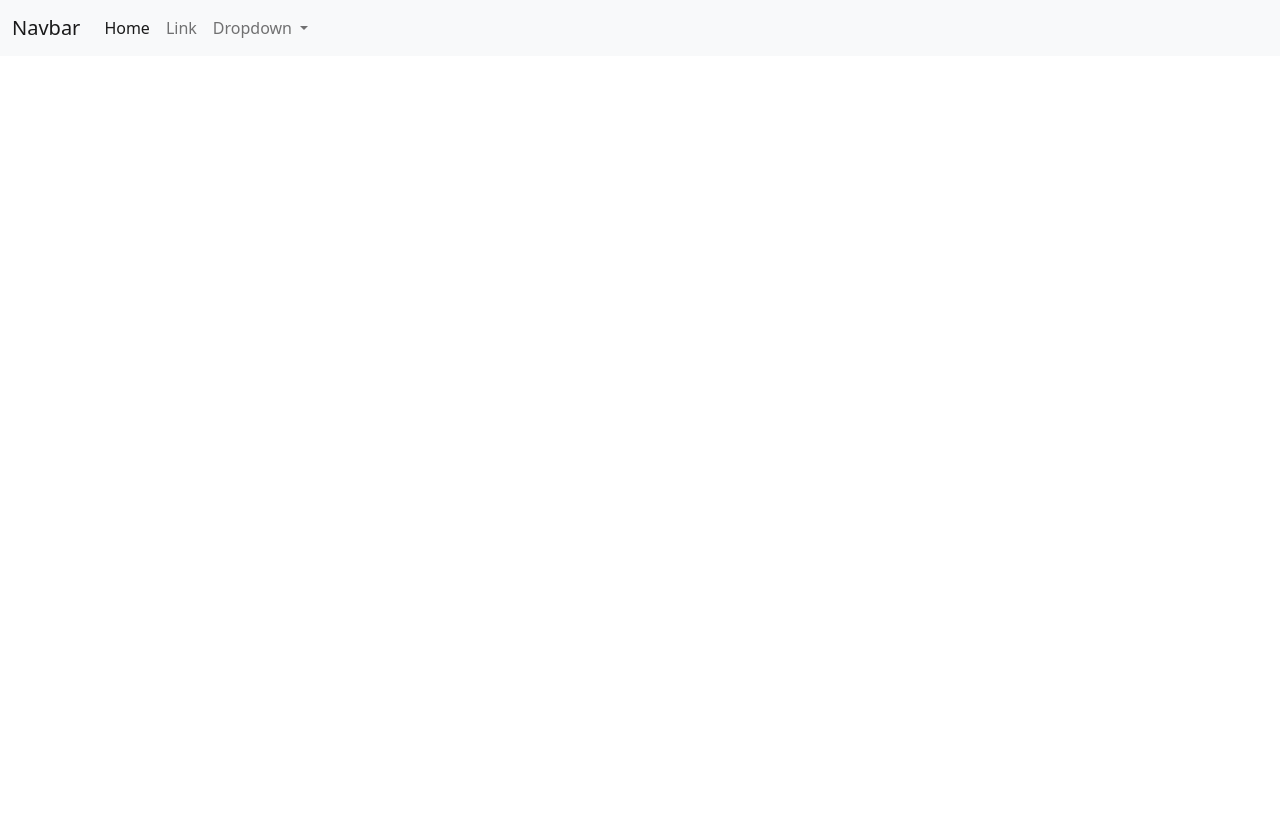
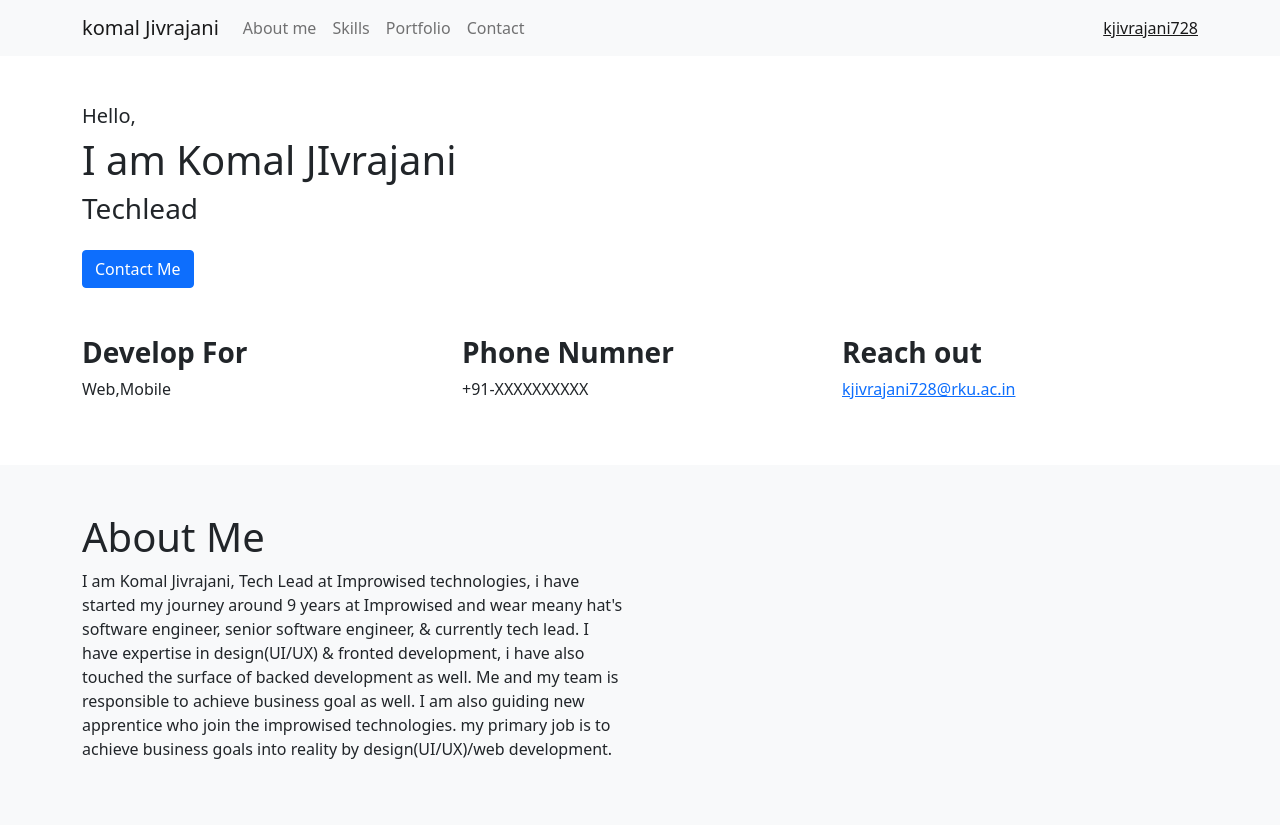
Before and after one commit to kjivrajani/Portfolio, a plain HTML site: page index.html in a window 1280 px wide. Before the commit the page ends 800 px from the top, so only its background shows below. Drawn offline with nearby package versions, Linux system fonts and the light colour scheme.

Commit message:
updat index.html

```diff
--- a/index.html
+++ b/index.html
@@ -12,36 +12,94 @@
   </head>
   <body>
     <nav class="navbar navbar-expand-lg navbar-light bg-light">
-        <div class="container-fluid">
-          <a class="navbar-brand" href="#">Navbar</a>
-          <button class="navbar-toggler" type="button" data-bs-toggle="collapse" data-bs-target="#navbarSupportedContent" aria-controls="navbarSupportedContent" aria-expanded="false" aria-label="Toggle navigation">
+        <div class="container">
+          <a class="navbar-brand" href="#">komal Jivrajani</a>
+          <button class="navbar-toggler" type="button" data-bs-toggle="collapse" data-bs-target="#navbarText" aria-controls="navbarText" aria-expanded="false" aria-label="Toggle navigation">
             <span class="navbar-toggler-icon"></span>
           </button>
-          <div class="collapse navbar-collapse" id="navbarSupportedContent">
+          <div class="collapse navbar-collapse" id="navbarText">
             <ul class="navbar-nav me-auto mb-2 mb-lg-0">
               <li class="nav-item">
-                <a class="nav-link active" aria-current="page" href="#">Home</a>
+                <a class="nav-link" aria-current="page" href="/#aboutme">About me</a>
               </li>
               <li class="nav-item">
-                <a class="nav-link" href="#">Link</a>
+                <a class="nav-link" href="/#skills">Skills</a>
               </li>
-              <li class="nav-item dropdown">
-                <a class="nav-link dropdown-toggle" href="#" id="navbarDropdown" role="button" data-bs-toggle="dropdown" aria-expanded="false">
-                  Dropdown
-                </a>
-                <ul class="dropdown-menu" aria-labelledby="navbarDropdown">
-                  <li><a class="dropdown-item" href="#">Action</a></li>
-                  <li><a class="dropdown-item" href="#">Another action</a></li>
-                  <li><hr class="dropdown-divider"></li>
-                  <li><a class="dropdown-item" href="#">Something else here</a></li>
-                </ul>
+              <li class="nav-item">
+                <a class="nav-link" href="/#portfolio">Portfolio</a>
               </li>
-
+              <li class="nav-item">
+                <a class="nav-link" href="/#contact">Contact</a>
+              </li>
             </ul>
-
+            <span class="navbar-text">
+              <a href="mailto:tapan@improwised.com">kjivrajani728</a>
+            </span>
           </div>
         </div>
       </nav>
+
+      <section class="container py-5">
+        <div class="row">
+          <div class="col">
+            <h5>Hello,</h5>
+            <h1>I am Komal JIvrajani</h1>
+            <h3>Techlead</h3>
+            <button type="button" class="btn btn-primary mt-3">Contact Me</button>
+          </div>
+        </div>
+
+        <div class="row pt-5">
+          <div class="col">
+            <h3>
+              <strong>
+                Develop For
+              </strong>
+            </h3>
+            <p>
+              Web,Mobile
+            </p>
+          </div>
+          <div class="col">
+            <h3>
+              <strong>
+                Phone Numner
+              </strong>
+            </h3>
+            <p>
+              +91-XXXXXXXXXX
+            </p>
+          </div>
+          <div class="col">
+            <h3>
+              <strong>
+                Reach out
+              </strong>
+            </h3>
+            <p>
+              <a href="mailto:tapan@improwised.com">kjivrajani728@rku.ac.in</a>
+            </p>
+          </div>
+        </div>
+      </section>
+
+      <section class="bg-light py-5">
+        <div class="container">
+          <div class="row">
+            <div class="col">
+              <h1 id="aboutme">About Me</h1>
+              <p>
+                I am Komal Jivrajani, Tech Lead at Improwised technologies, i have started my journey around 9 years at Improwised and wear meany hat's software engineer, senior software engineer, & currently tech lead.
+
+                I have expertise in design(UI/UX) & fronted development, i have also touched the surface of backed development as well. Me and my team is responsible to achieve business goal as well. I am also guiding new apprentice who join the improwised technologies.
+
+                my primary job is to achieve business goals into reality by design(UI/UX)/web development.
+              </p>
+            </div>
+            <div class="col-sm"></div>
+          </div>
+        </div>
+      </section>
 
     <!-- Optional JavaScript; choose one of the two! -->
 
```
